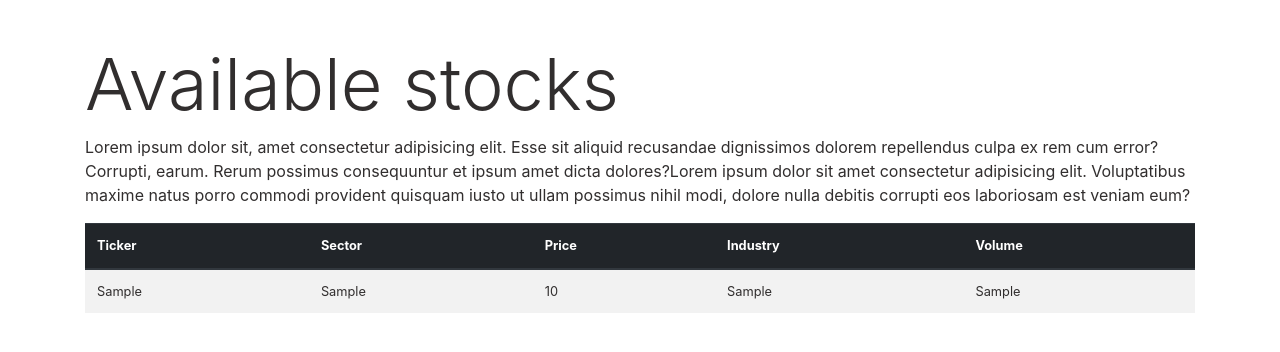
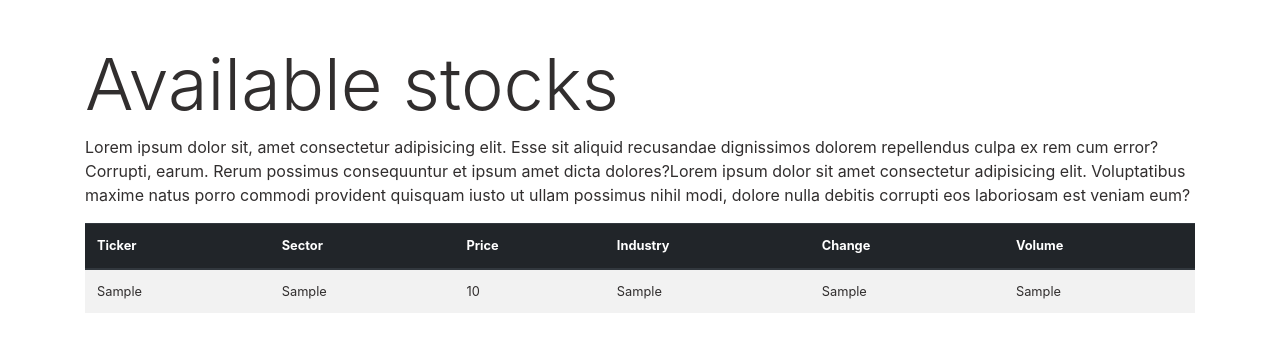
Before and after one commit to webclinic017/Get-the-signals, a Flask app: page /table in a window 1280 px wide. Shown: the part 59-411 px from the top of the page. Run offline with Flask 2, Linux system fonts and the light colour scheme; a user stored in the database is signed in; tables that the repository leaves empty or names only in its code hold one stand-in row (values such as "Sample post"); data that the repository does not hold is empty; some libraries are stand-ins or nearby versions.

Commit message:
adding change

```diff
--- a/SV/templates/table.html
+++ b/SV/templates/table.html
@@ -18,6 +18,7 @@
       <th scope="col">Sector</th>
       <th scope="col">Price</th>
       <th scope="col">Industry</th>
+      <th scope="col">Change</th>
       <th scope="col">Volume</th>
     </thead>
     {% for item in items %}
@@ -27,6 +28,7 @@
       <td>{{ item[2] }}</td>
       <td>{{ item[3] }}</td>
       <td>{{ item[4] }}</td>
+      <td>{{ item[5] }}</td>
     </tr>
     {% endfor %}
   </table>
```
